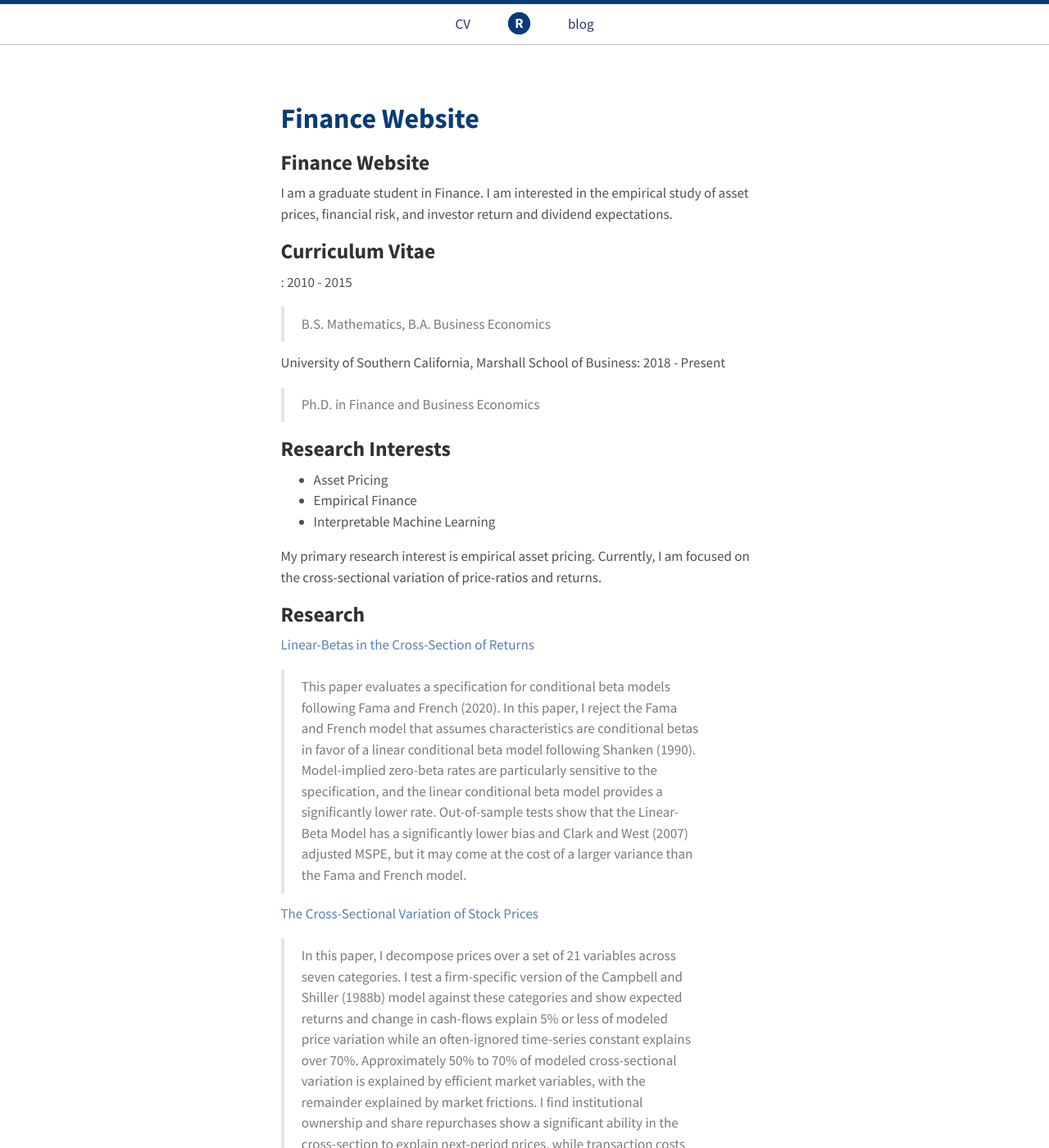
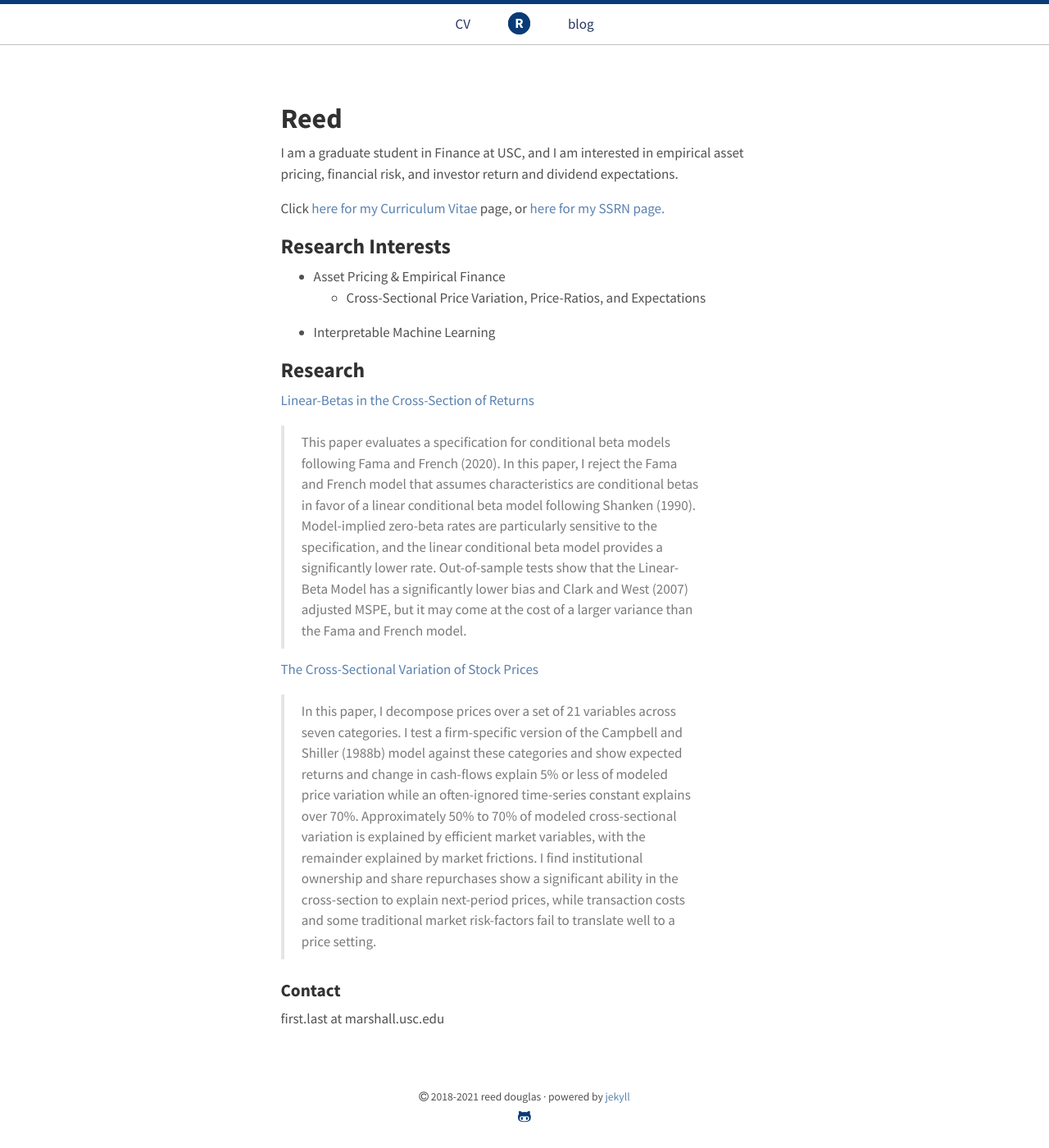
Before and after one commit to reeddoug/reeddoug.github.io, a Jekyll site: the page built from index.md, in a window 1280 px wide and 1400 px high. Shown: the whole window at 82% size. Built offline with Jekyll 4.4.1, drawn with Linux system fonts in a browser that asks for light colours; our own code applies the rules of GitHub Pages for plain Markdown files.

Commit message:
Updated website

```diff
--- a/_layouts/default.html
+++ b/_layouts/default.html
@@ -19,7 +19,7 @@
 
       <footer class="footer">
         <small>
-            <span class="copyright"><i class="fa fa-copyright"></i> 2021-<time datetime="{{ site.time | date_to_xmlschema }}">{{ site.time | date: '%Y' }}</time> {{ site.author.name }}</span> &middot;
+            <span class="copyright"><i class="fa fa-copyright"></i> 2018-<time datetime="{{ site.time | date_to_xmlschema }}">{{ site.time | date: '%Y' }}</time> {{ site.author.name }}</span> &middot;
             <span>Powered by <a href="http://jekyllrb.com/">Jekyll</a></span>
         </small>
         <div class="ftr-links">
--- a/_layouts/page.html
+++ b/_layouts/page.html
@@ -3,6 +3,6 @@ layout: default
 ---
 
 <article class="page">
-  <h1 class="page-title">{{ page.title }}</h1>
+  <!-- <h1 class="page-title">{{ page.title }}</h1> I made this edit to avoid double headers -->
   {{ content }}
 </article>
--- a/index.md
+++ b/index.md
@@ -1,20 +1,13 @@
-## Finance Website
+# Reed
 
-I am a graduate student in Finance. I am interested in the empirical study of asset prices, financial risk, and investor return and dividend expectations.
+I am a graduate student in Finance at USC, and I am interested in empirical asset pricing, financial risk, and investor return and dividend expectations.
 
-## Curriculum Vitae
-: 2010 - 2015
-> B.S. Mathematics, B.A. Business Economics
-
-University of Southern California, Marshall School of Business: 2018 - Present
-> Ph.D. in Finance and Business Economics
+Click [here for my Curriculum Vitae](/CV/) page, or [here for my SSRN page.](https://ssrn.com/author=3941113)
 
 ## Research Interests
-- Asset Pricing
-- Empirical Finance
+- Asset Pricing & Empirical Finance
+  - Cross-Sectional Price Variation, Price-Ratios, and Expectations
 - Interpretable Machine Learning
-
-My primary research interest is empirical asset pricing. Currently, I am focused on the cross-sectional variation of price-ratios and returns.
 
 
 ## Research
```
Also changed, not shown: CV.md (+3 -6 lines).
